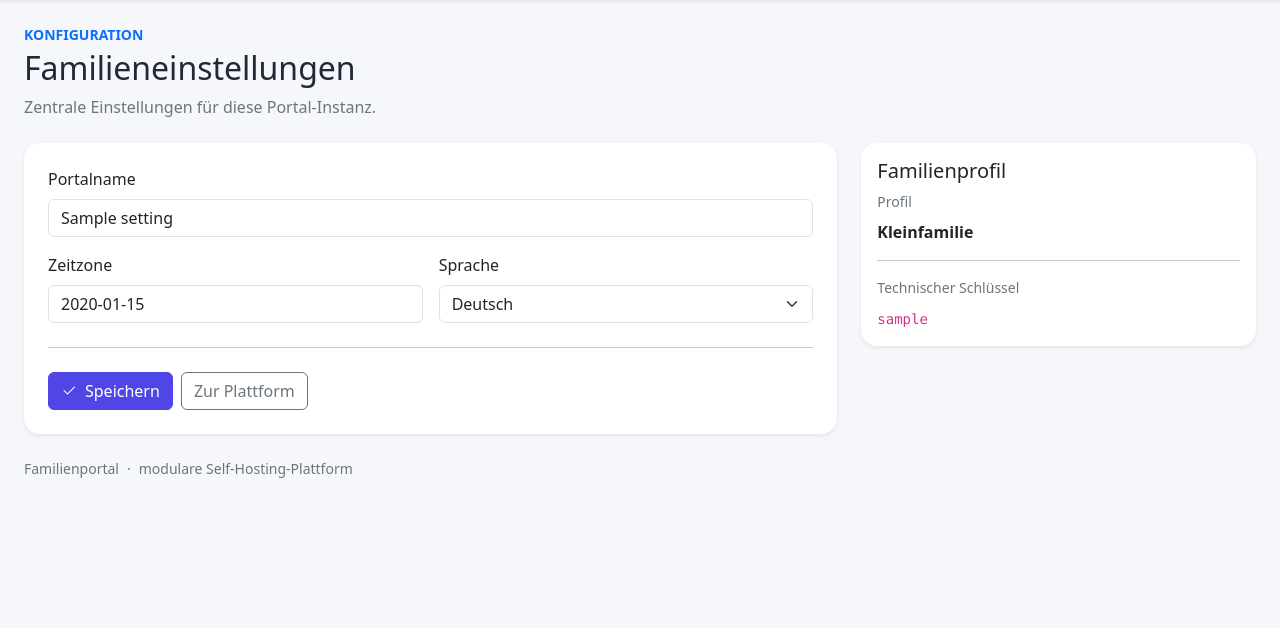
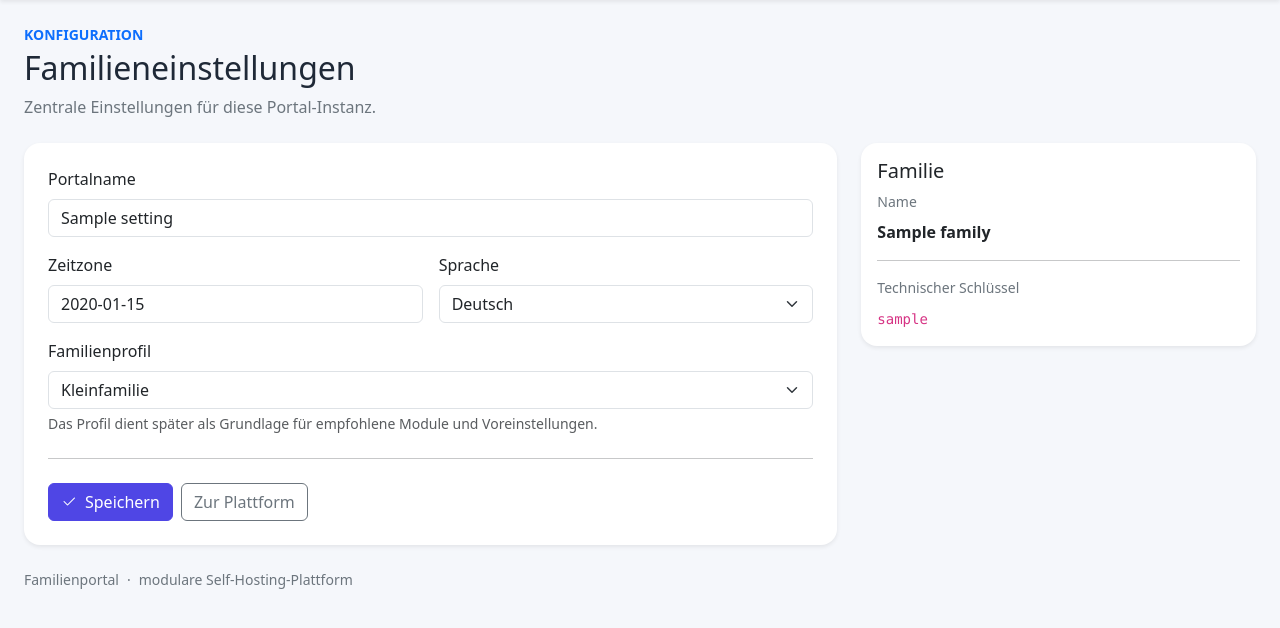
Before and after one commit to Markus4771/Familienportal, a FastAPI app: template src/familienportal/templates/settings.html in a window 1280 px wide. Shown: the part 56-684 px from the top of the page. Run offline with FastAPI, Linux system fonts and the light colour scheme; the template is opened without the code that fills it: most values are stand-ins (such as "Sample title", 1, 10 or a date in 2020).

Commit message:
feat(0.3.3): make family profile configurable

```diff
--- a/src/familienportal/templates/settings.html
+++ b/src/familienportal/templates/settings.html
@@ -6,9 +6,10 @@
 <div class="row"><div class="col-xl-8"><div class="card border-0 shadow-sm"><div class="card-body p-4">
 <form method="post" action="/settings">
   <div class="mb-3"><label class="form-label">Portalname</label><input class="form-control" name="portal_title" value="{{ settings.get('portal_title', family.name) }}"></div>
-  <div class="row g-3"><div class="col-md-6"><label class="form-label">Zeitzone</label><input class="form-control" name="timezone_name" value="{{ settings.get('timezone', 'Europe/Berlin') }}"></div><div class="col-md-6"><label class="form-label">Sprache</label><select class="form-select" name="language"><option value="de" selected>Deutsch</option><option value="en">English</option></select></div></div>
+  <div class="row g-3 mb-3"><div class="col-md-6"><label class="form-label">Zeitzone</label><input class="form-control" name="timezone_name" value="{{ settings.get('timezone', 'Europe/Berlin') }}"></div><div class="col-md-6"><label class="form-label">Sprache</label><select class="form-select" name="language"><option value="de" {% if settings.get('language', 'de') == 'de' %}selected{% endif %}>Deutsch</option><option value="en" {% if settings.get('language') == 'en' %}selected{% endif %}>English</option></select></div></div>
+  <div class="mb-3"><label class="form-label">Familienprofil</label><select class="form-select" name="profile"><option value="small_family" {% if family.profile == 'small_family' %}selected{% endif %}>Kleinfamilie</option><option value="extended_family" {% if family.profile == 'extended_family' %}selected{% endif %}>Großfamilie</option></select><div class="form-text">Das Profil dient später als Grundlage für empfohlene Module und Voreinstellungen.</div></div>
   <hr class="my-4"><div class="d-flex gap-2"><button class="btn btn-primary"><i class="bi bi-check2 me-2"></i>Speichern</button><a href="/platform" class="btn btn-outline-secondary">Zur Plattform</a></div>
 </form>
 </div></div></div>
-<div class="col-xl-4 mt-3 mt-xl-0"><div class="card border-0 shadow-sm"><div class="card-body"><h2 class="h5">Familienprofil</h2><div class="small text-secondary mb-2">Profil</div><strong>{% if family.profile == 'extended_family' %}Großfamilie{% else %}Kleinfamilie{% endif %}</strong><hr><div class="small text-secondary mb-2">Technischer Schlüssel</div><code>{{ family.slug }}</code></div></div></div></div>
+<div class="col-xl-4 mt-3 mt-xl-0"><div class="card border-0 shadow-sm"><div class="card-body"><h2 class="h5">Familie</h2><div class="small text-secondary mb-2">Name</div><strong>{{ family.name }}</strong><hr><div class="small text-secondary mb-2">Technischer Schlüssel</div><code>{{ family.slug }}</code></div></div></div></div>
 {% endblock %}
```
